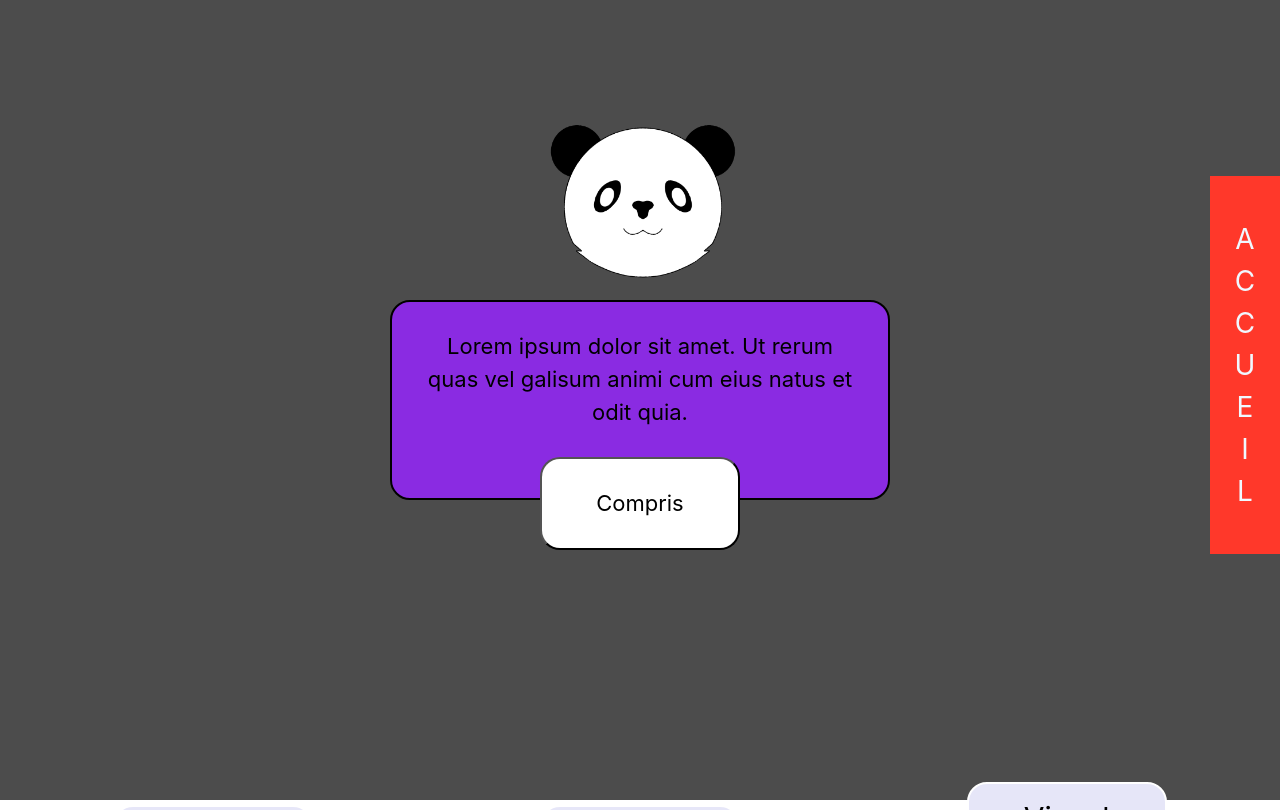
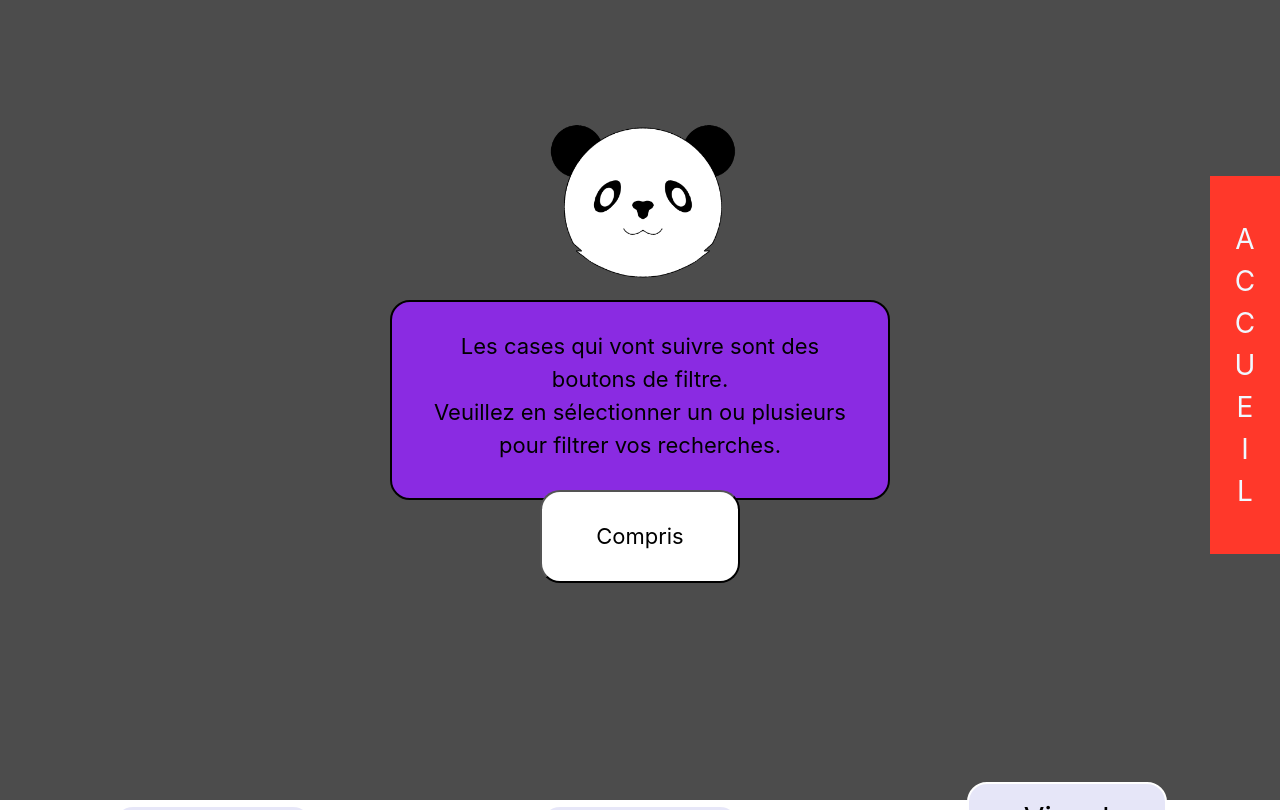
Before and after one commit to Tykowish/E-portfolio, a plain HTML site: page ppers.html in a window 1280 px wide. Drawn offline with nearby package versions, Linux system fonts and the light colour scheme.

Commit message:
Update ppers.html

```diff
--- a/ppers.html
+++ b/ppers.html
@@ -25,7 +25,8 @@
         </div>
         <div class="center2">
             <div>
-                Lorem ipsum dolor sit amet. Ut rerum quas vel galisum animi cum eius natus et odit quia.
+                Les cases qui vont suivre sont des boutons de filtre. <br>
+                Veuillez en sélectionner un ou plusieurs pour filtrer vos recherches.
             </div>
 
             <button onclick="hide()">Compris</button>
```
